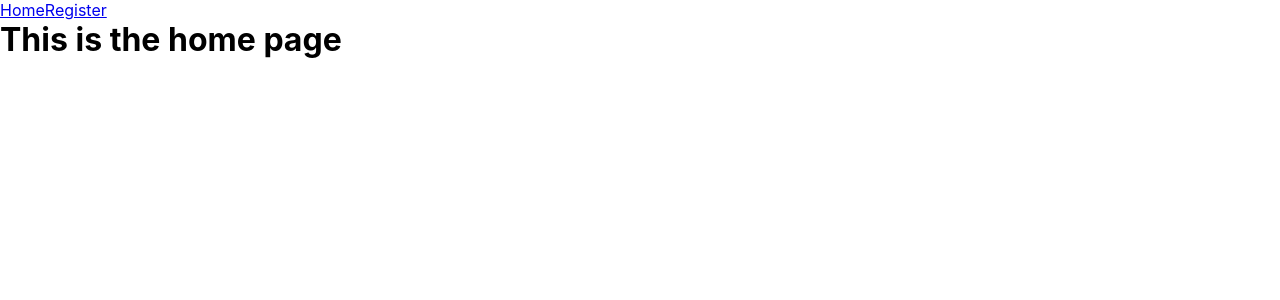
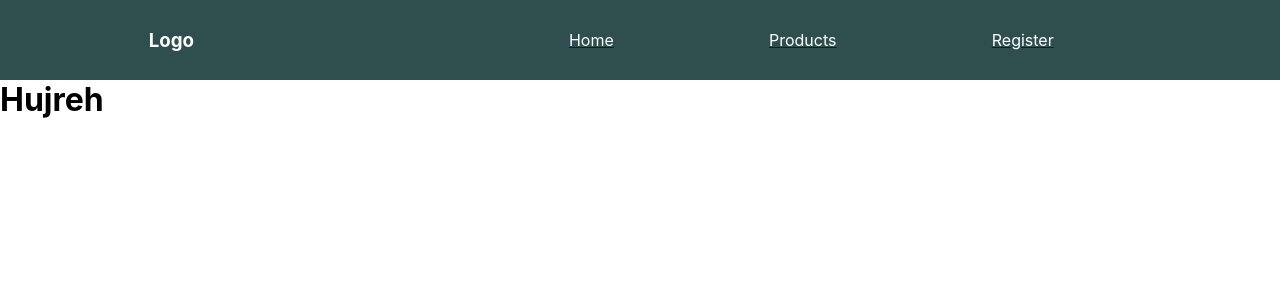
Before and after one commit to dona-shehu/lnd8-BShade-finalproject, a React (Create React App) app in the folder client/: page / in a window 1280 px wide. Shown: the top 300 px of the page. Built offline with nearby package versions, Linux system fonts and the light colour scheme.

Commit message:
Added Product Details and Product Homepage

```diff
--- a/client/src/App.css
+++ b/client/src/App.css
@@ -1,4 +1,29 @@
+.MuiGrid-root{
+  margin: 20px;
+}
+
 *{
   margin: 0;
   padding: 0;
 }
+
+nav{
+  display: flex;
+  justify-content: space-around;
+  align-items: center;
+  min-height: 10vh;
+  background: darkslategray;
+  color: white;
+}
+
+.nav-links{
+  width: 50%;
+  display: flex;
+  justify-content: space-around;
+  align-items: center;
+  list-style: none;
+}
+
+nav li{
+  color: white;
+}
--- a/client/src/App.js
+++ b/client/src/App.js
@@ -1,16 +1,29 @@
+// import React, from "react";
 import { Routes, Route } from "react-router-dom";
 import HomePage from "./components/HomePage";
+import ProductPage from "./components/ProductPage";
 import Register from "./components/Register";
 import "./App.css";
 import Navbar from "./components/Navbar";
+import ProductDetails from "./components/ProductDetails";
 
 function App() {
+  //  const [item, setItem] = useState([]);
   return (
     <div className="App">
-      <Navbar/>
+      <Navbar />
       <Routes>
-        <Route path="/" element={<HomePage />} />
+        <Route path="/" exact element={<HomePage />} />
+        <Route
+          path="productpage"
+          exact
+          element={<ProductPage />}
+        />
         <Route path="register" element={<Register />} />
+        <Route
+          path="/productpage/:id"
+          element={<ProductDetails/>}
+        />
       </Routes>
     </div>
   );
--- a/client/src/components/HomePage.js
+++ b/client/src/components/HomePage.js
@@ -3,7 +3,7 @@ import React from "react";
 function HomePage() {
   return (
     <div>
-      <h1>This is the home page</h1>
+      <h1>Hujreh</h1>
     </div>
   );
 }
--- a/client/src/components/Navbar.js
+++ b/client/src/components/Navbar.js
@@ -4,9 +4,17 @@ import { Link } from "react-router-dom";
 function Navbar() {
   return (
     <nav>
-      <ul>
-      <Link to="/"> Home</Link>
-      <Link to="register">Register</Link>
+      <h3>Logo</h3>
+      <ul className="nav-links">
+        <Link to="/">
+          <li>Home</li>
+        </Link>
+        <Link to="productpage">
+          <li>Products</li>
+        </Link>
+        <Link to="register">
+          <li>Register</li>
+        </Link>
       </ul>
     </nav>
   );
--- /dev/null
+++ b/client/src/components/ProductDetails.js
@@ -0,0 +1,82 @@
+import React, { useState, useEffect } from "react";
+import {
+  Box,
+  Grid,
+  Card,
+  CardActions,
+  CardContent,
+  CardMedia,
+  Button,
+  Typography,
+} from "@mui/material";
+import { useParams } from "react-router-dom";
+// import { Link } from "react-router-dom";
+
+function ProductDetails() {
+const { id } = useParams();
+
+  useEffect(() => {
+    fetchItem(id);
+  }, [id]);
+
+  const [item, setItem] = useState([]);
+
+
+  const fetchItem = async (id) => {
+    const data = await fetch(`http://localhost:4444/${id}`);
+    console.log(data)
+    const item = await data.json();
+    console.log(item);
+    setItem(item);
+  };
+
+  return (
+    <Box sx={{ flexGrow: 1, margin: 2 }}>
+      <Grid
+        container
+        spacing={{ xs: 3, md: 3 }}
+        columns={{ xs: 2, sm: 8, md: 12 }}
+      >
+        {item.map((value, index) => (
+          <Grid item xs={2} sm={4} md={4} key={index}>
+            <Card sx={{ maxWidth: 345 }}>
+              <CardMedia
+                component="img"
+                height="140"
+                src={value.image}
+                alt="rice"
+              />
+
+              <CardContent>
+                <Typography gutterBottom variant="h5" component="div">
+                  {value.prod_name.toUpperCase()} {value.price}
+                </Typography>
+
+                <Typography variant="body2" color="text.secondary">
+                  Rice is the seed of the grass species Oryza sativa or less
+                  commonly Oryza glaberrima. The name wild rice is usually used
+                  for species of the genera Zizania
+                </Typography>
+              </CardContent>
+
+              <CardActions>
+                <Button size="small">Add to cart</Button>
+                <Button size="small">Learn More</Button>
+              </CardActions>
+            </Card>
+          </Grid>
+        ))}
+      </Grid>
+    </Box>
+
+    // item.map((value, index) => {
+    //  return <div key={index}>
+    //     <h1>Product Details </h1>
+    //    <h3>{value.prod_name}</h3>
+    //    <img src={value.image} alt="" />
+    //   </div>
+    // })
+  );
+}
+
+export default ProductDetails;
--- /dev/null
+++ b/client/src/components/ProductPage.js
@@ -0,0 +1,75 @@
+import React, { useState, useEffect } from "react";
+import { Link } from "react-router-dom";
+import {Box, Grid, Card, CardActions, CardContent, CardMedia, Button, Typography} from "@mui/material"
+
+function ProductPage() {
+  useEffect(() => {
+    fetchItems();
+  }, []);
+
+  const [items, setItems] = useState([]);
+
+  const fetchItems = async () => {
+    const data = await fetch("http://localhost:4444/");
+    const items = await data.json();
+    console.log(items);
+    setItems(items);
+  };
+
+  return (
+    <Box sx={{ flexGrow: 1, margin: 2 }}>
+      <Grid
+        container
+        spacing={{ xs: 3, md: 3 }}
+        columns={{ xs: 2, sm: 8, md: 12 }}
+      >
+        {items.map((item, index) => (
+          <Grid item xs={2} sm={4} md={4} key={index}>
+            <Card sx={{ maxWidth: 345 }}>
+              <Link to={`/productpage/${item.prod_id}`}>
+                <CardMedia
+                  component="img"
+                  height="140"
+                  src={item.image}
+                  alt="rice"
+                />
+              </Link>
+              <CardContent>
+                <Link to={`/productpage/${item.prod_id}`}>
+                  <Typography gutterBottom variant="h5" component="div">
+                    {item.prod_name.toUpperCase()}
+                  </Typography>
+                </Link>
+                <Typography variant="body2" color="text.secondary">
+                  Rice is the seed of the grass species Oryza sativa or less
+                  commonly Oryza glaberrima. The name wild rice is usually used
+                  for species of the genera Zizania
+                </Typography>
+              </CardContent>
+
+              <CardActions>
+                <Button size="small">Add to cart</Button>
+                <Button size="small">Learn More</Button>
+              </CardActions>
+            </Card>
+          </Grid>
+        ))}
+      </Grid>
+    </Box>
+
+    // <div>
+    //   {items.map((item) => (
+    //     <div key={item.prod_id}>
+    //       <h4>
+    //         <Link to={`/productpage/${item.prod_id}`}> {item.prod_name} </Link>
+    //       </h4>
+    //       <Link to={`/productpage/${item.prod_id}`}>
+    //         <img src={item.image} alt="" />
+    //       </Link>
+    //     </div>
+    //   ))}
+    // </div>
+  );
+}
+
+export default ProductPage;
```
